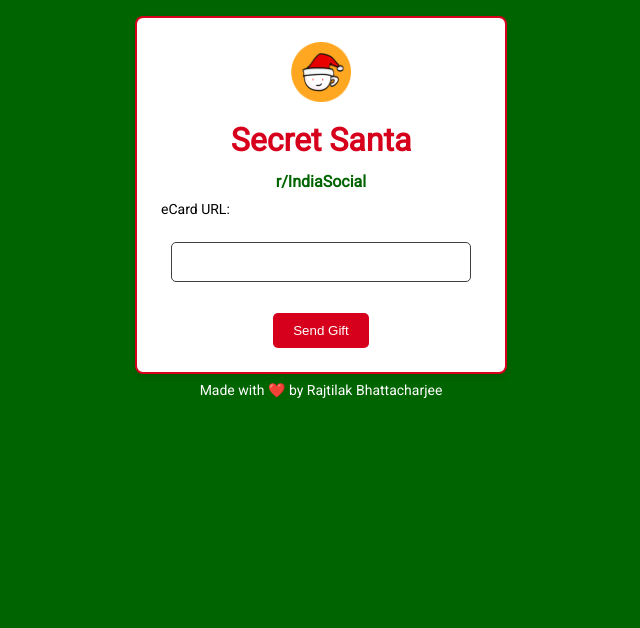
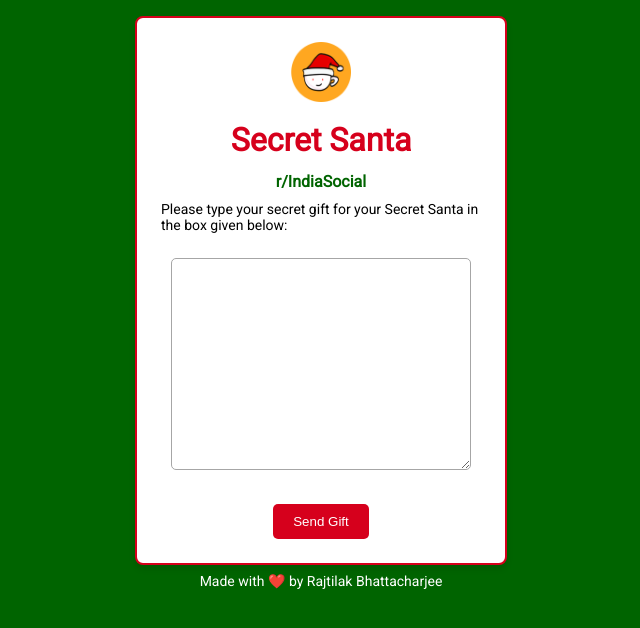
Before and after one commit to rajtilakjee/secretsanta, a Flask app: page /send_gift in a window 1280 px wide. Shown: the top 628 px of the page, without its empty margins (319-959 px from the left). Run offline with Flask 3, Linux system fonts and the light colour scheme; the visitor is signed in with stand-in values (Sample User, id 1); some libraries are stand-ins or nearby versions.

Commit message:
Updated gift URL to simple text

```diff
--- a/app.py
+++ b/app.py
@@ -12,6 +12,7 @@
 import random
 import string
 
+# https://indiasocial.pythonanywhere.com/reddit_callback
 
 load_dotenv()
 
@@ -61,18 +62,11 @@
     confirmation_message = None  # Initialize a variable to hold the message
 
     if request.method == "POST":
-        ecard_url = request.form.get("ecard_url")
+        secret_gift = request.form.get("secret_gift")
         username = session["username"]
 
-        if not ecard_url:
-            confirmation_message = "Please provide a valid eCard URL!"
-            return render_template(
-                "send_gift.html", username=username, message=confirmation_message
-            )
-
-        # Validate URL
-        if not is_valid_url(ecard_url):
-            confirmation_message = "Invalid URL! Please provide a valid eCard URL starting with http:// or https://. Click on the back button to resend your gift with the correct URL."
+        if not secret_gift:
+            confirmation_message = "Please provide a valid gift for your Secret Santa!"
             return render_template(
                 "send_gift.html", username=username, message=confirmation_message
             )
@@ -81,7 +75,7 @@
         try:
             response = (
                 supabase.table("gifts")
-                .upsert({"username": username, "ecard_url": ecard_url})
+                .upsert({"username": username, "secret_gift": secret_gift})
                 .execute()
             )
             confirmation_message = "Your gift has been sent successfully!"
@@ -155,12 +149,5 @@
 def base_headers():
     return {"User-Agent": user_agent()}
 
-def is_valid_url(url):
-    """
-    Validate if the URL starts with http:// or https://.
-    """
-    parsed_url = urlparse(url)
-    return bool(parsed_url.scheme) and parsed_url.scheme in ["http", "https"] and bool(parsed_url.netloc)
-
 if __name__ == "__main__":
     app.run(debug=True, port=65010)
--- a/templates/send_gift.html
+++ b/templates/send_gift.html
@@ -36,9 +36,8 @@
             </div>
             {% else %}
             <form method="POST">
-                <label for="ecard_url" class="black-text">eCard URL:</label><br>
-                <input type="text" name="ecard_url" id="ecard_url"
-                    required><br><br>
+                <label for="secret_gift" class="black-text">Please type your secret gift for your Secret Santa in the box given below:</label><br>
+                <textarea name="secret_gift" id="secret-gift" rows="10" cols="50" style="border: 1px solid #a6a6a6;" required></textarea><br><br>
                 <button type="submit" class="authorize-button">Send Gift</button>
             </form>
             {% endif %}
```
